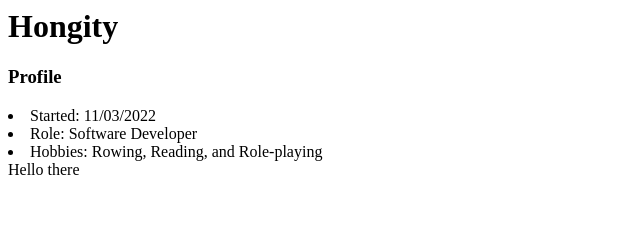
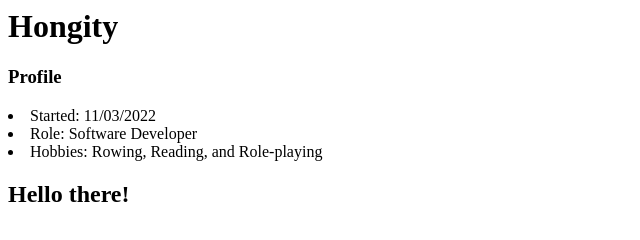
Before and after one commit to Hongity/Hongity.github.io, a plain HTML site: page index.html in a window 1280 px wide. Shown: the whole page, without its empty margins (0-640 px from the left). Drawn offline with Linux system fonts and the light colour scheme.

Commit message:
Update index.html

```diff
--- a/index.html
+++ b/index.html
@@ -7,6 +7,4 @@
     <li>Hobbies: Rowing, Reading, and Role-playing</li>
 </u1>
 
-<TextBlock>
-    Hello there
-</TextBlock>
+<h2>Hello there!</h2>
```
